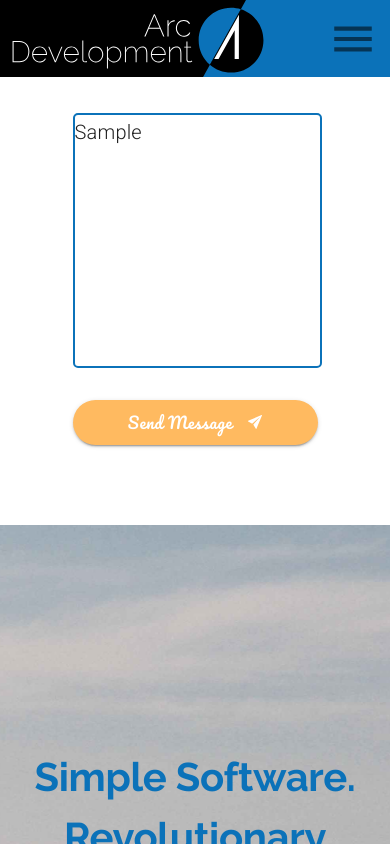
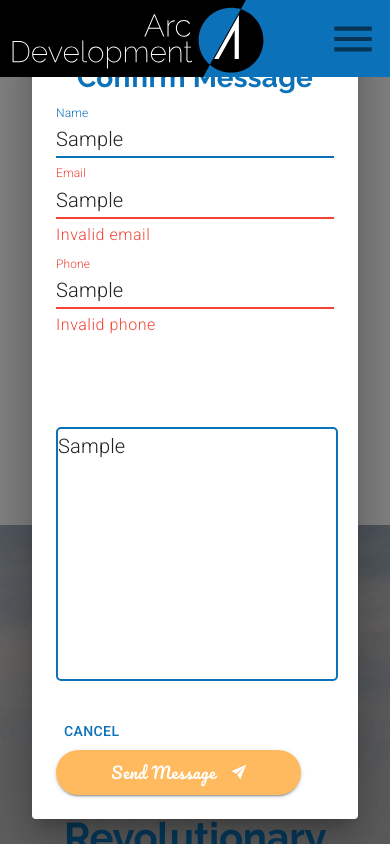
Before and after one commit to jeromeski/aceevolution, a React (Create React App) app: page /contact in a window 390 px wide. Both pictures are taken after typing "Sample", "Sample", "Sample", "Sample" into the empty fields and a click on the button "Send Message". Shown: the part 530-1374 px from the top of the page. Built offline with nearby package versions, Linux system fonts and the light colour scheme.

Commit message:
Using Dialogs - Setup and Styling

```diff
--- a/src/components/Contact.js
+++ b/src/components/Contact.js
@@ -6,7 +6,9 @@ import {
   Typography,
   useMediaQuery,
   TextField,
-  Button
+  Button,
+  Dialog,
+  DialogContent
 } from '@material-ui/core';
 import background from '../assets/background.jpg';
 import mobileBackground from '../assets/mobileBackground.jpg';
@@ -75,6 +77,8 @@ const Contact = props => {
   const classes = useStyles();
   const theme = useTheme();
   const matchesMD = useMediaQuery(theme.breakpoints.down('md'));
+  const matchesSM = useMediaQuery(theme.breakpoints.down('sm'));
+  const matchesXS = useMediaQuery(theme.breakpoints.down('xs'));
 
   const [name, setName] = useState('');
   const [email, setEmail] = useState('');
@@ -82,6 +86,7 @@ const Contact = props => {
   const [phone, setPhone] = useState('');
   const [phoneHelper, setPhoneHelper] = useState('');
   const [message, setMessage] = useState('');
+  const [open, setOpen] = useState(false);
 
   const onChange = evt => {
     let valid;
@@ -140,7 +145,7 @@ const Contact = props => {
               </Typography>
               <Typography variant='body1'> We're waiting</Typography>
             </Grid>
-            <Grid item container >
+            <Grid item container>
               <Grid item>
                 <img
                   src={phoneIcon}
@@ -236,7 +241,130 @@ const Contact = props => {
               />
             </Grid>
             <Grid item container justify='center' style={{ marginTop: '2em' }}>
-              <Button variant='contained' className={classes.sendButton}>
+              <Grid item>
+                <Button
+                  variant='contained'
+                  className={classes.sendButton}
+                  // disabled={
+                  //   name.length === 0 ||
+                  //   message.length === 0 ||
+                  //   phoneHelper.length !== 0 ||
+                  //   emailHelper.length !== 0 ||
+                  //   email.length === 0 ||
+                  //   phone.length === 0
+                  // }
+                  onClick={() => setOpen(true)}>
+                  Send Message
+                  <img
+                    src={airplane}
+                    alt='paper airplane'
+                    style={{ marginLeft: '1em' }}
+                  />
+                </Button>
+              </Grid>
+            </Grid>
+          </Grid>
+        </Grid>
+      </Grid>
+      <Dialog
+        open={open}
+        onClose={() => setOpen(false)}
+        PaperProps={{
+          style: {
+            paddingTop: matchesXS ? '1em' : '5em',
+            paddingBottom: matchesXS ? '1em' : '5em',
+            paddingLeft: matchesXS
+              ? 0
+              : matchesSM
+              ? '5em'
+              : matchesMD
+              ? '10em'
+              : '20em',
+            paddingRight: matchesXS
+              ? 0
+              : matchesSM
+              ? '5em'
+              : matchesMD
+              ? '10em'
+              : '20em'
+          }
+        }}>
+        <DialogContent>
+          <Grid container direction='column'>
+            <Grid item>
+              <Typography align='center' variant='h4' gutterBottom>
+                Confirm Message
+              </Typography>
+            </Grid>
+            <Grid
+              item
+              container
+              direction='column'
+              style={{ maxWidth: '20em' }}>
+              <Grid item style={{ marginBottom: '0.5em' }}>
+                <TextField
+                  fullWidth
+                  label='Name'
+                  id='name'
+                  value={name}
+                  onChange={evt => setName(evt.target.value)}
+                />
+              </Grid>
+              <Grid item style={{ marginBottom: '0.5em' }}>
+                <TextField
+                  fullWidth
+                  label='Email'
+                  helperText={emailHelper}
+                  error={emailHelper.length !== 0}
+                  id='email'
+                  value={email}
+                  onChange={onChange}
+                />
+              </Grid>
+              <Grid item style={{ marginBottom: '0.5em' }}>
+                <TextField
+                  fullWidth
+                  label='Phone'
+                  helperText={phoneHelper}
+                  error={phoneHelper.length !== 0}
+                  id='phone'
+                  value={phone}
+                  onChange={onChange}
+                />
+              </Grid>
+            </Grid>
+            <Grid item style={{ maxWidth: '20em' }}>
+              <TextField
+                fullWidth
+                InputProps={{ disableUnderline: true }}
+                className={classes.message}
+                value={message}
+                id='message'
+                multiline
+                rows={10}
+                onChange={evt => setMessage(evt.target.value)}
+              />
+            </Grid>
+          </Grid>
+          <Grid item container style={{ marginTop: '2em' }} alignItems='center'>
+            <Grid item>
+              <Button color='primary' onClick={() => setOpen(false)}>
+                Cancel
+              </Button>
+            </Grid>
+            <Grid item>
+              <Button
+                variant='contained'
+                className={classes.sendButton}
+                // disabled={
+                //   name.length === 0 ||
+                //   message.length === 0 ||
+                //   phoneHelper.length !== 0 ||
+                //   emailHelper.length !== 0 ||
+                //   email.length === 0 ||
+                //   phone.length === 0
+                // }
+                onClick={() => setOpen(true)}>
                 Send Message
                 <img
                   src={airplane}
@@ -246,9 +374,8 @@ const Contact = props => {
               </Button>
             </Grid>
           </Grid>
-        </Grid>
-      </Grid>
-
+        </DialogContent>
+      </Dialog>
       <Grid
         item
         container
@@ -278,14 +405,6 @@ const Contact = props => {
             </Typography>
             <Grid container justify={matchesMD ? 'center' : undefined} item>
               <Button
-                disabled={
-                  name.length === 0 ||
-                  message.length === 0 ||
-                  phoneHelper.length !== 0 ||
-                  emailHelper.length !== 0 ||
-                  email.length === 0 ||
-                  phone.length === 0
-                }
                 onClick={() => props.setValue(2)}
                 component={Link}
                 to='/revolution'
```
